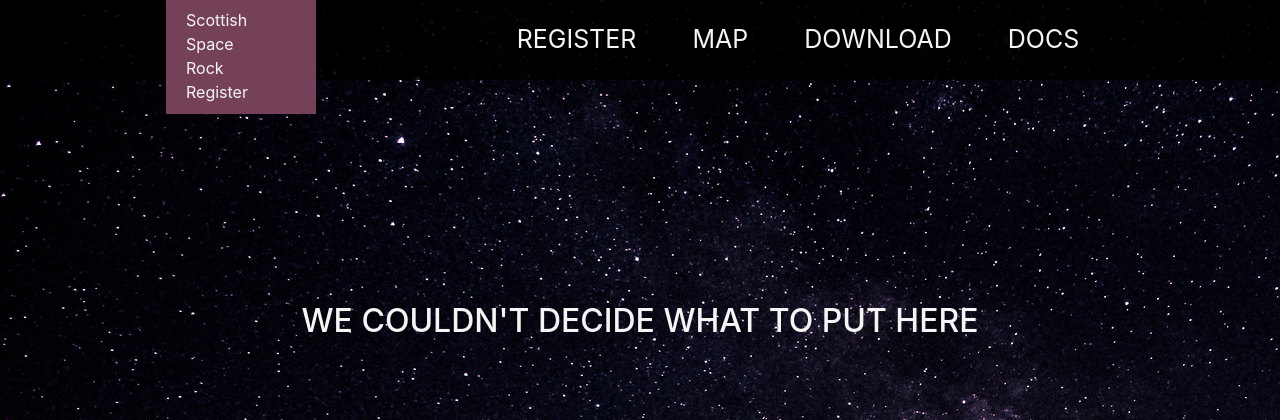
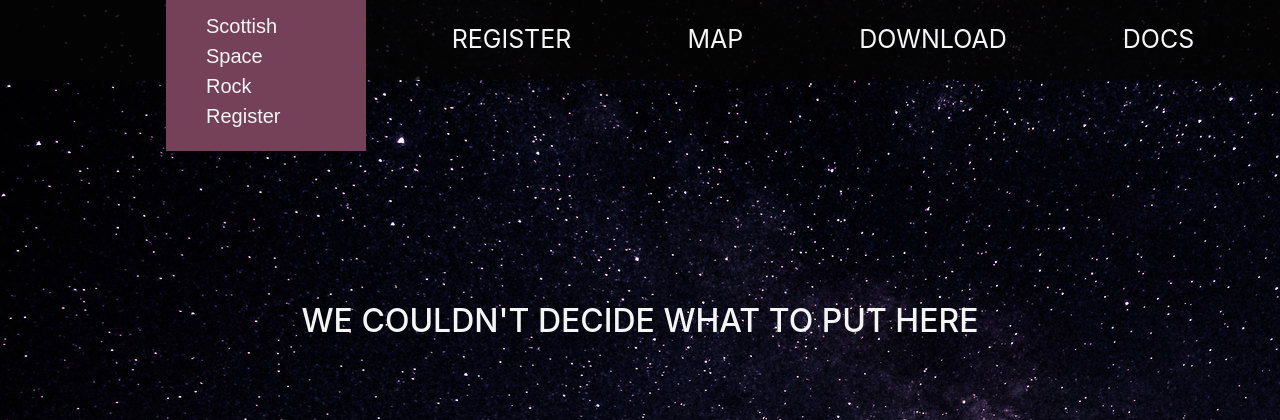
Before and after one commit to Jbenav200/ssrr, a Django app: page / in a window 1280 px wide. Shown: the top 420 px of the page. Run offline with Django 3.2, Linux system fonts and the light colour scheme; some libraries are stand-ins or nearby versions.

Commit message:
changed styles

```diff
--- a/static/css/style.css
+++ b/static/css/style.css
@@ -52,7 +52,7 @@ p{
 }
 
 .bg-nav-black{
-    background: rgba(0, 0, 0, 0.9);
+    background: rgba(5, 4, 4, 0.85);
     color:whitesmoke;
     max-height:80px;
 }
@@ -144,8 +144,8 @@ a>h1:hover{
 
 .nav-item{
     font-size:25px;
-    margin-left:20px;
-    margin-right:20px;
+    margin-left:50px;
+    margin-right:50px;
 }
 
 .btn-white{
@@ -174,12 +174,18 @@ a>h1:hover{
 }
 
 .navbar-brand{
-    width:150px;
+    width:200px;
     margin-left:150px;
-    padding: 10px 30px 10px 20px;
+    padding: 20px 20px 20px 40px;
     background-color:#754158;
-    margin-top:2.5%;
-    font-size:16px;
+    margin-top:5%;
+    font-size:20px;
+    height:160px;
+    font-family: Nasalization-rg, Arial, sans-serif;
+}
+
+.nav-brand{
+    width:100%;
 }
 
 .navbar-brand:hover{
--- a/tracker/templates/base.html
+++ b/tracker/templates/base.html
@@ -19,7 +19,7 @@
     </head>
     <body class="bg-space">
         <nav class="navbar navbar-expand-lg bg-nav-black">
-            <a class="navbar-brand text-whites" href="/">Scottish<br/>Space<br/>Rock<br/>Register</a>
+            <a class="navbar-brand text-whites" href="/"><span class="nav-brand">Scottish <br/>Space Rock <br/>Register</span></a>
             <button class="navbar-toggler" type="button" data-toggle="collapse" data-target="#navbarNavAltMarkup" aria-controls="navbarNavAltMarkup" aria-expanded="false" aria-label="Toggle navigation">
                 <span class="navbar-toggler-icon"></span>
             </button>
```
Also changed, not shown: static/fonts/nasalization-rg.ttf (added).
